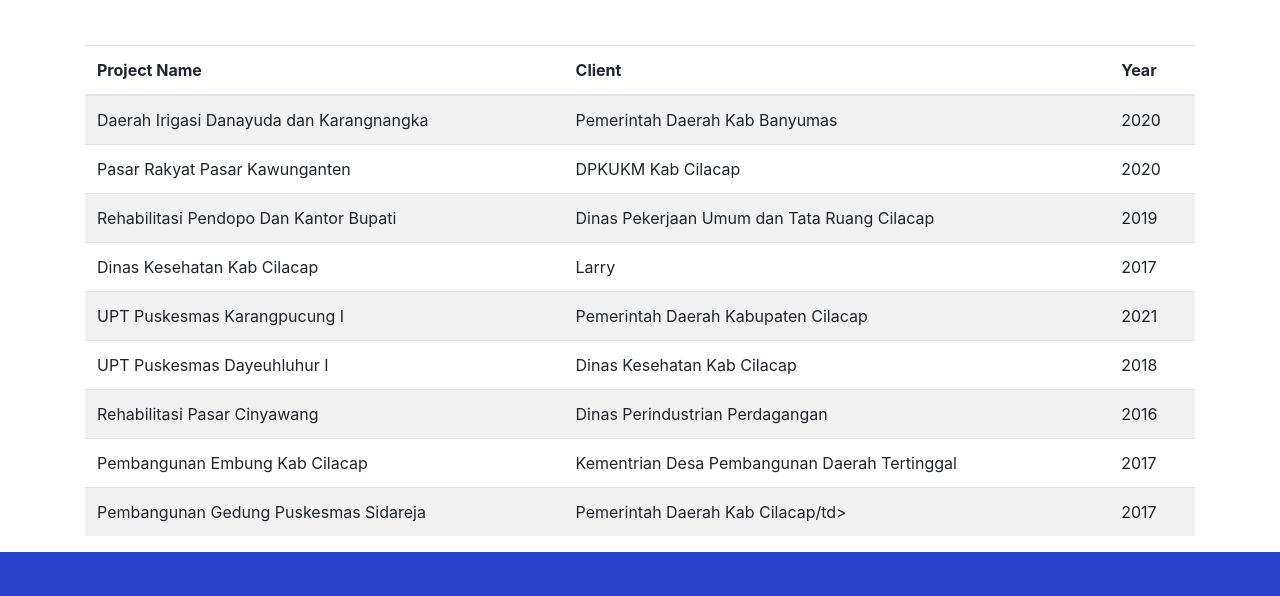
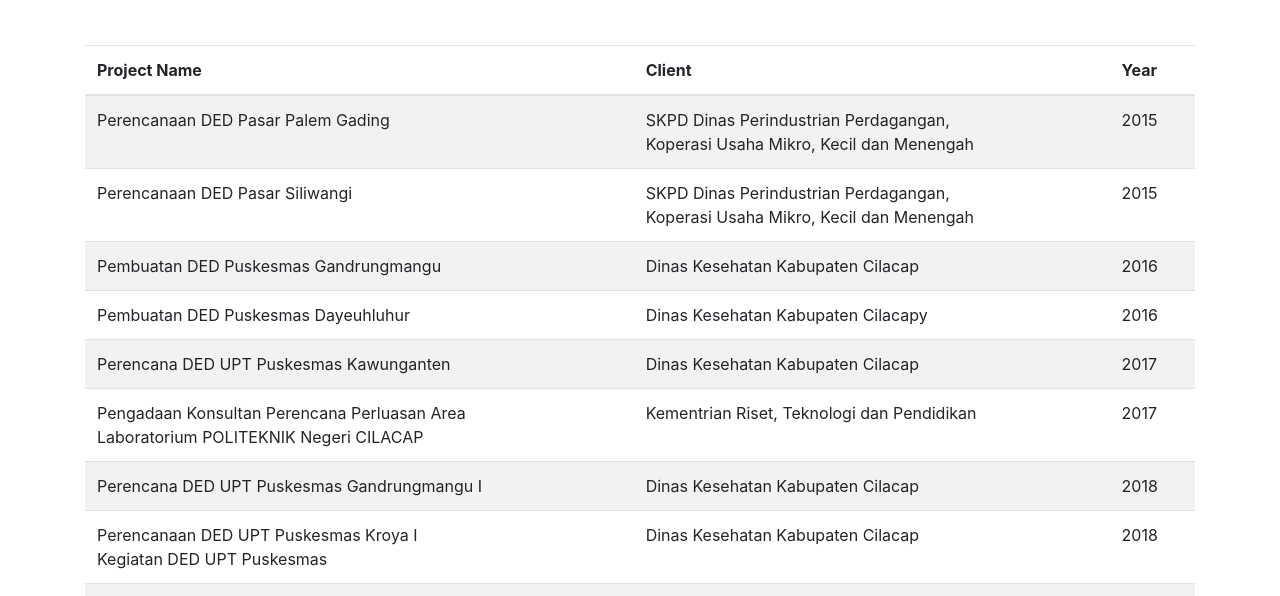
Before and after one commit to herinta/profile-company-pwk, a plain HTML site: page project-company.html in a window 1280 px wide. Shown: the part 1718-2314 px from the top of the page. Drawn offline with nearby package versions, Linux system fonts and the light colour scheme.

Commit message:
cpanel update

```diff
--- a/project-company.html
+++ b/project-company.html
@@ -138,8 +138,8 @@
                       <td>2019</td>
                     </tr>
                     <tr>
-                      <td scope="row">Dinas Kesehatan Kab Cilacap</td>
-                      <td>Larry</td>
+                      <td scope="row">DED UPT Puskesmas Kawunganten</td>
+                      <td>Dinas Kesehatan Kab Cilacap</td>
                       <td>2017</td>
                     </tr>
                     <tr>
@@ -183,49 +183,53 @@
                   </thead>
                   <tbody>
                     <tr>
-                      <td scope="row">Daerah Irigasi Danayuda dan Karangnangka</td>
-                      <td>Pemerintah Daerah Kab Banyumas</td>
-                      <td>2020</td>
+                      <td scope="row">Perencanaan DED Pasar Palem Gading</td>
+                      <td>SKPD Dinas Perindustrian Perdagangan, <br>  Koperasi Usaha Mikro, Kecil dan Menengah</td>
+                      <td>2015</td>
                     </tr>
                     <tr>
-                      <td scope="row">Pasar Rakyat Pasar Kawunganten</td>
-                      <td>DPKUKM Kab Cilacap</td>
-                      <td>2020</td>
+                      <td scope="row">Perencanaan DED Pasar Siliwangi</td>
+                      <td>SKPD Dinas Perindustrian Perdagangan, <br>  Koperasi Usaha Mikro, Kecil dan Menengah</td>
+                      <td>2015</td>
                     </tr>
                     <tr>
-                      <td scope="row">Rehabilitasi Pendopo Dan Kantor Bupati </td>
-                      <td>Dinas Pekerjaan Umum dan Tata Ruang Cilacap</td>
-                      <td>2019</td>
+                      <td scope="row">Pembuatan DED Puskesmas Gandrungmangu</td>
+                      <td>Dinas Kesehatan Kabupaten Cilacap</td>
+                      <td>2016</td>
                     </tr>
                     <tr>
-                      <td scope="row">Dinas Kesehatan Kab Cilacap</td>
-                      <td>Larry</td>
+                      <td scope="row">Pembuatan DED Puskesmas Dayeuhluhur</td>
+                      <td>Dinas Kesehatan Kabupaten Cilacapy</td>
+                      <td>2016</td>
+                    </tr>
+                    <tr>
+                      <td scope="row">Perencana DED UPT Puskesmas Kawunganten</td>
+                      <td>Dinas Kesehatan Kabupaten Cilacap</td>
                       <td>2017</td>
                     </tr>
                     <tr>
-                      <td scope="row">UPT Puskesmas Karangpucung I</td>
-                      <td>Pemerintah Daerah Kabupaten Cilacap</td>
-                      <td>2021</td>
+                      <td scope="row">Pengadaan Konsultan Perencana Perluasan Area <br>
+                        Laboratorium POLITEKNIK Negeri CILACAP</td>
+                      <td>Kementrian Riset, Teknologi dan Pendidikan</td>
+                      <td>2017</td>
                     </tr>
                     <tr>
-                      <td scope="row">UPT Puskesmas Dayeuhluhur I</td>
-                      <td>Dinas Kesehatan Kab Cilacap</td>
+                      <td scope="row">Perencana DED UPT Puskesmas Gandrungmangu I</td>
+                      <td>Dinas Kesehatan Kabupaten Cilacap</td>
                       <td>2018</td>
                     </tr>
                     <tr>
-                      <td scope="row">Rehabilitasi Pasar Cinyawang</td>
-                      <td>Dinas Perindustrian Perdagangan</td>
-                      <td>2016</td>
+                      <td scope="row">Perencanaan DED UPT Puskesmas Kroya I  <br>
+                        Kegiatan DED UPT Puskesmas</td>
+                      <td>Dinas Kesehatan Kabupaten Cilacap</td>
+                      <td>2018</td>
                     </tr>
                     <tr>
-                      <td scope="row">Pembangunan Embung Kab Cilacap</td>
-                      <td>Kementrian Desa Pembangunan Daerah Tertinggal</td>
-                      <td>2017</td>
-                    </tr>
-                    <tr>
-                      <td scope="row">Pembangunan Gedung Puskesmas Sidareja</td>
-                      <td>Pemerintah Daerah Kab Cilacap/td>
-                      <td>2017</td>
+                      <td scope="row"> Rehabilitasi Gedung Kantor <br>
+                        Kelurahan Tegal Kamulyan 2020</td>
+                      <td>Dinas Pekerjaan Umum dan <br>
+                        Penataan Ruang Kab. Cilacap</td>
+                      <td>2020</td>
                     </tr>
                   </tbody>
                 </table>
```
